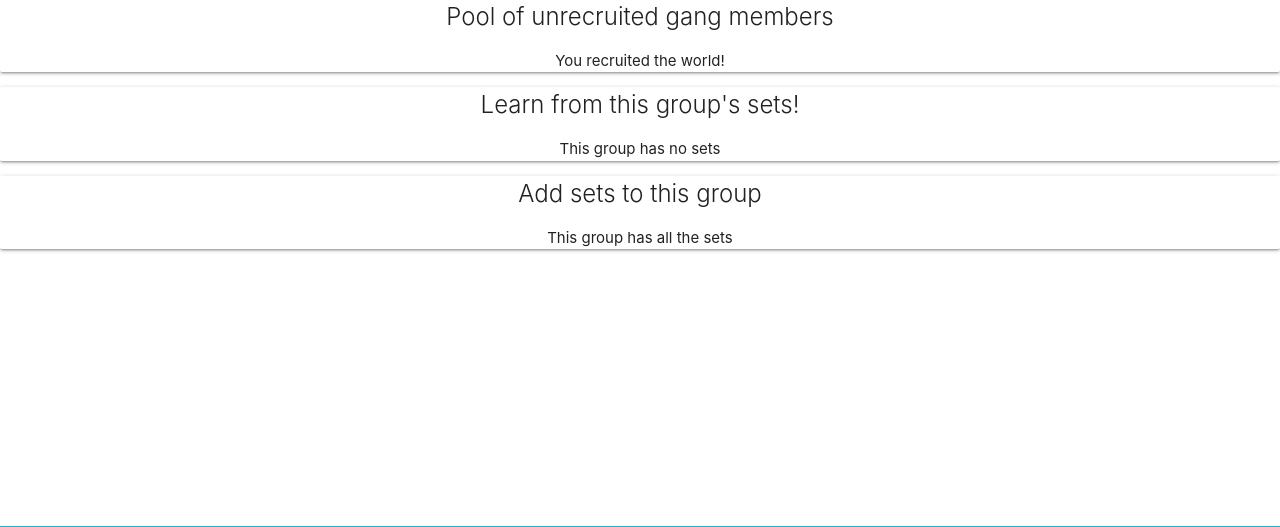
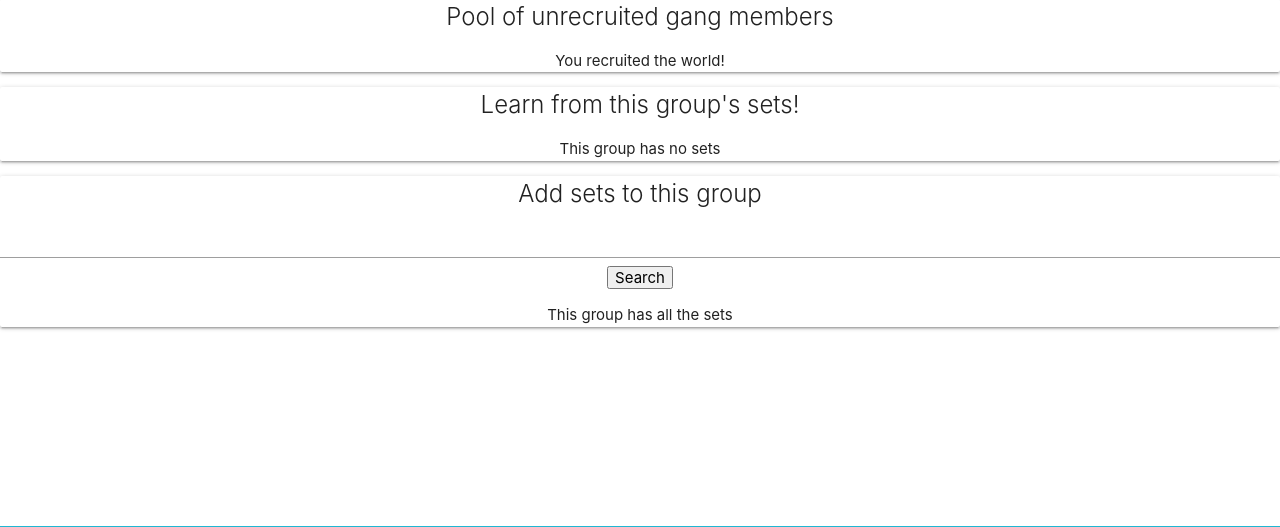
Before and after one commit to ursulacj/noted, a Django app: template main_app/templates/groups/show.html in a window 1280 px wide. Shown: the part 169-696 px from the top of the page. Run offline with Django 3.2, Linux system fonts and the light colour scheme; the template is opened without the code that fills it, so the values that code supplies are empty.

Commit message:
add search bar for sets

```diff
--- a/main_app/templates/groups/show.html
+++ b/main_app/templates/groups/show.html
@@ -44,6 +44,11 @@
 </div>
 <div class="card">
     <span class="card-title">Add sets to this group</span>
+    <form action="/search/sets/" method="get">
+        <label for="search_query"></label>
+        <input name="search_query" type="text">
+        <input type="submit" value="Search">
+    </form>
     {% for set in sets_not_in_group %}
     <a href="{% url 'show_set' set.id %}">
         <p>{{ set }}</p>
```
